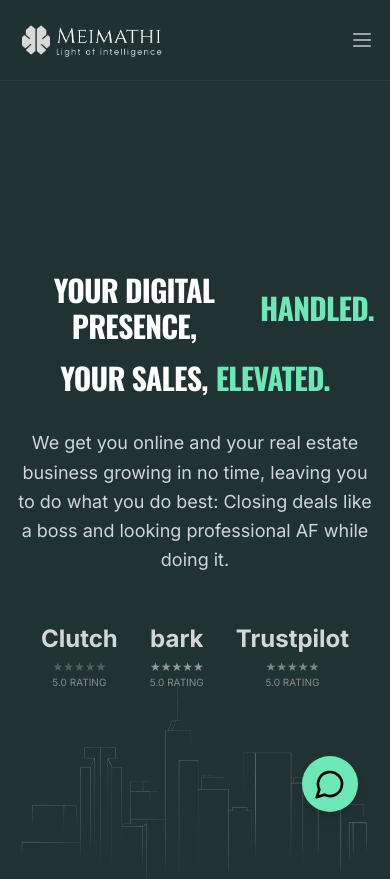
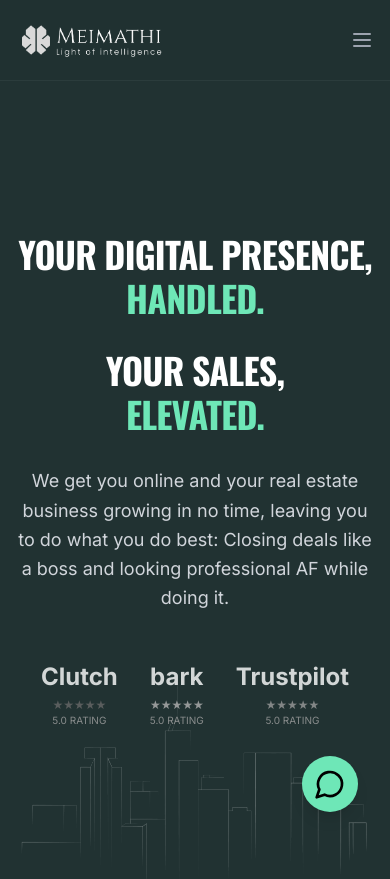
Before and after one commit to dravintel-design/meimadhi, a React (Vite) app: page / in a window 390 px wide. Shown: the top 879 px of the page. Built offline with nearby package versions, Linux system fonts and the light colour scheme.

Commit message:
Fix hero text alignment and responsiveness on mobile

```diff
--- a/src/pages/Home.jsx
+++ b/src/pages/Home.jsx
@@ -20,14 +20,14 @@ const Home = () => {
 
                 <div className="text-center relative z-10 max-w-7xl mx-auto mt-[-5vh]">
                     {/* Main Headline */}
-                    <h1 className="flex flex-col items-center justify-center font-display font-bold tracking-tighter leading-[0.9]">
-                        <div className="flex items-center gap-2 md:gap-4">
-                            <span className="text-3xl md:text-6xl lg:text-[5rem] text-white">YOUR DIGITAL PRESENCE, </span>
-                            <span className="text-3xl md:text-6xl lg:text-[5rem] text-hero-neon">HANDLED.</span>
+                    <h1 className="flex flex-col items-center justify-center font-display font-bold tracking-tighter leading-[0.9] text-center">
+                        <div className="flex flex-col md:flex-row items-center gap-1 md:gap-4">
+                            <span className="text-4xl sm:text-5xl md:text-6xl lg:text-[5rem] text-white">YOUR DIGITAL PRESENCE, </span>
+                            <span className="text-4xl sm:text-5xl md:text-6xl lg:text-[5rem] text-hero-neon">HANDLED.</span>
                         </div>
-                        <div className="flex items-center gap-2 md:gap-4 mt-4">
-                            <span className="text-3xl md:text-6xl lg:text-[5rem] text-white">YOUR SALES, </span>
-                            <span className="text-3xl md:text-6xl lg:text-[5rem] text-hero-neon">ELEVATED.</span>
+                        <div className="flex flex-col md:flex-row items-center gap-1 md:gap-4 mt-8 md:mt-4">
+                            <span className="text-4xl sm:text-5xl md:text-6xl lg:text-[5rem] text-white">YOUR SALES, </span>
+                            <span className="text-4xl sm:text-5xl md:text-6xl lg:text-[5rem] text-hero-neon">ELEVATED.</span>
                         </div>
                     </h1>
 
```
